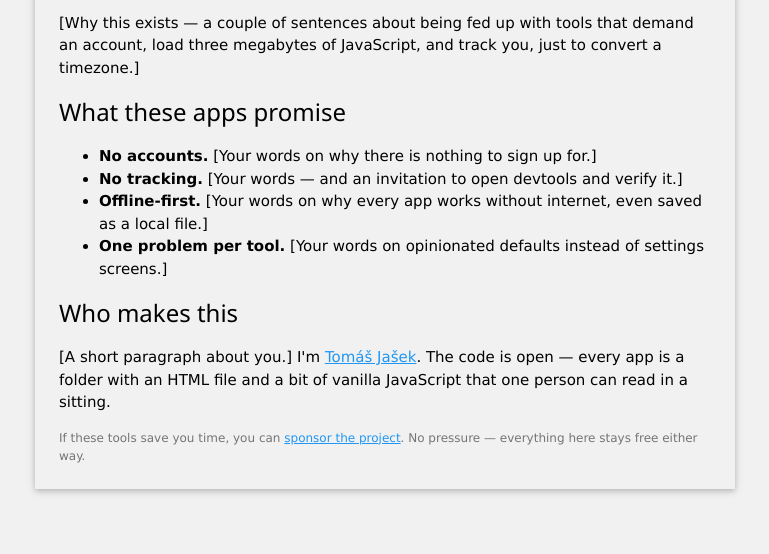
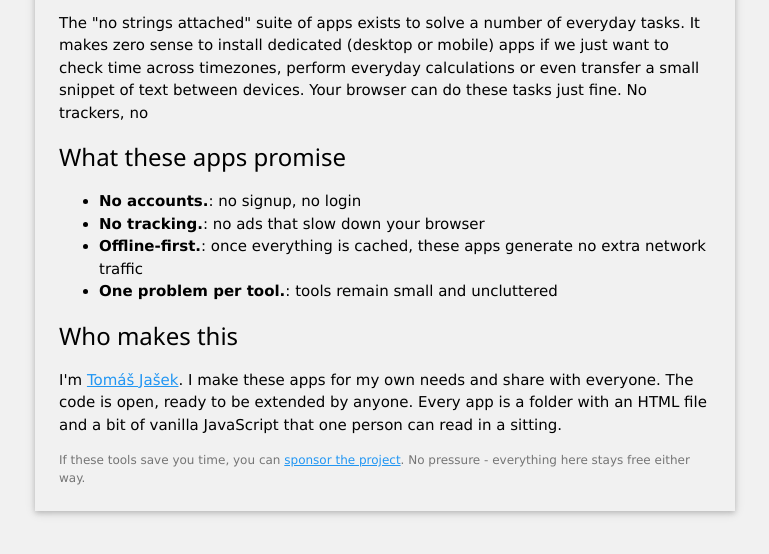
Before and after one commit to tomsik68/no-strings-tools, a plain HTML site: page frontend/about/index.html in a window 1280 px wide. Shown: the part 118-672 px from the top of the page, without its empty margins (255-1024 px from the left). Drawn offline with nearby package versions, Linux system fonts and the light colour scheme.

Commit message:
Extend about section

```diff
--- a/frontend/about/index.html
+++ b/frontend/about/index.html
@@ -15,31 +15,34 @@
     <!-- PLACEHOLDER — replace everything below with your own words. -->
 
     <p>
-      [Why this exists — a couple of sentences about being fed up with tools that
-      demand an account, load three megabytes of JavaScript, and track you, just
-      to convert a timezone.]
+        The "no strings attached" suite of apps exists to solve a number of
+        everyday tasks. It makes zero sense to install dedicated (desktop or
+        mobile) apps if we just want to check time across timezones, perform
+        everyday calculations or even transfer a small snippet of text between
+        devices. Your browser can do these tasks just fine. No trackers, no
     </p>
 
     <h3>What these apps promise</h3>
     <ul>
-      <li><b>No accounts.</b> [Your words on why there is nothing to sign up for.]</li>
-      <li><b>No tracking.</b> [Your words — and an invitation to open devtools and verify it.]</li>
-      <li><b>Offline-first.</b> [Your words on why every app works without internet, even saved as a local file.]</li>
-      <li><b>One problem per tool.</b> [Your words on opinionated defaults instead of settings screens.]</li>
+      <li><b>No accounts.</b>: no signup, no login </li>
+      <li><b>No tracking.</b>: no ads that slow down your browser </li>
+      <li><b>Offline-first.</b>: once everything is cached, these apps generate no extra network traffic</li>
+      <li><b>One problem per tool.</b>: tools remain small and uncluttered </li>
     </ul>
 
     <h3>Who makes this</h3>
     <p>
-      [A short paragraph about you.]
-      I'm <a href="https://jasku.xyz" class="w3-text-blue">Tomáš Jašek</a>.
-      The code is open — every app is a folder with an HTML file and a bit of
-      vanilla JavaScript that one person can read in a sitting.
+      I'm <a href="https://jasku.xyz" class="w3-text-blue">Tomáš Jašek</a>. I
+      make these apps for my own needs and share with everyone. The code is
+      open, ready to be extended by anyone. Every app is a folder with an HTML
+      file and a bit of vanilla JavaScript that one person can read in a
+      sitting.
     </p>
 
     <p class="w3-text-grey w3-small">
       If these tools save you time, you can
       <a href="https://github.com/sponsors/tomsik68" class="w3-text-blue">sponsor the project</a>.
-      No pressure — everything here stays free either way.
+      No pressure - everything here stays free either way.
     </p>
   </div>
 </body>
```
